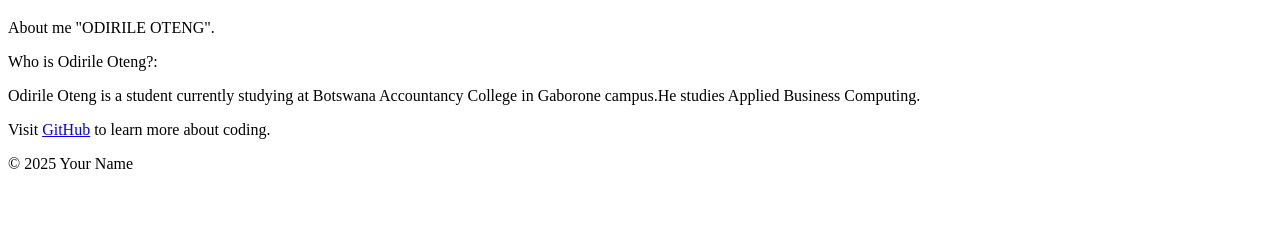
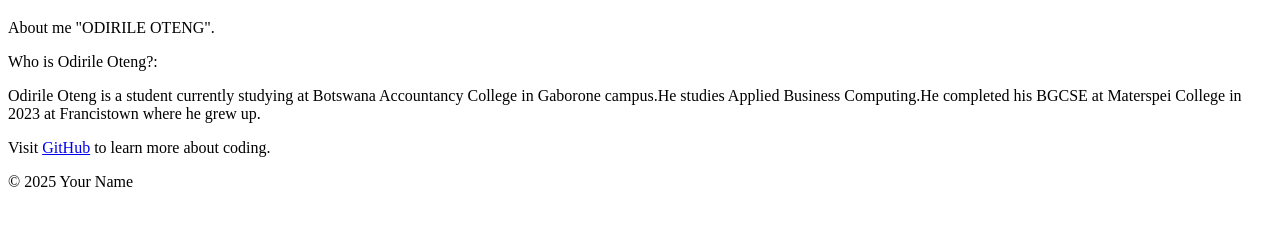
Before and after one commit to OdirileOteng/Myself, a plain HTML site: page index.html in a window 1280 px wide. Shown: the part 61-286 px from the top of the page. Drawn offline with Linux system fonts and the light colour scheme.

Commit message:
index.html

```diff
--- a/index.html
+++ b/index.html
@@ -27,7 +27,7 @@
 
 <p>Who is Odirile Oteng?:</p>
 
-<p>Odirile Oteng is a student currently studying at Botswana Accountancy College in Gaborone campus.He studies Applied Business Computing.
+<p>Odirile Oteng is a student currently studying at Botswana Accountancy College in Gaborone campus.He studies Applied Business Computing.He completed his BGCSE at Materspei College in 2023 at Francistown where he grew up.
 
 <p>Visit <a href="https://github.com">GitHub</a> to learn more about coding.</p>
 
```
